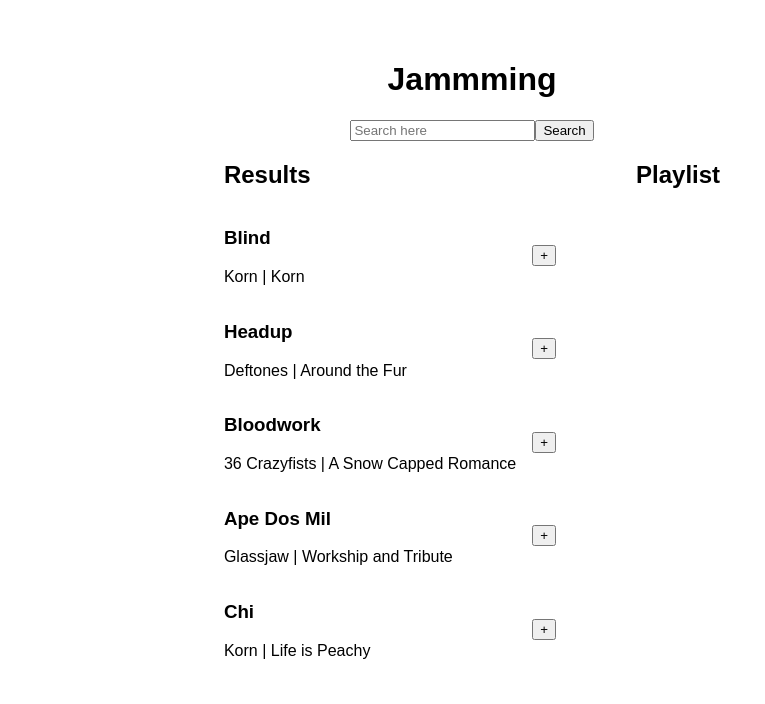
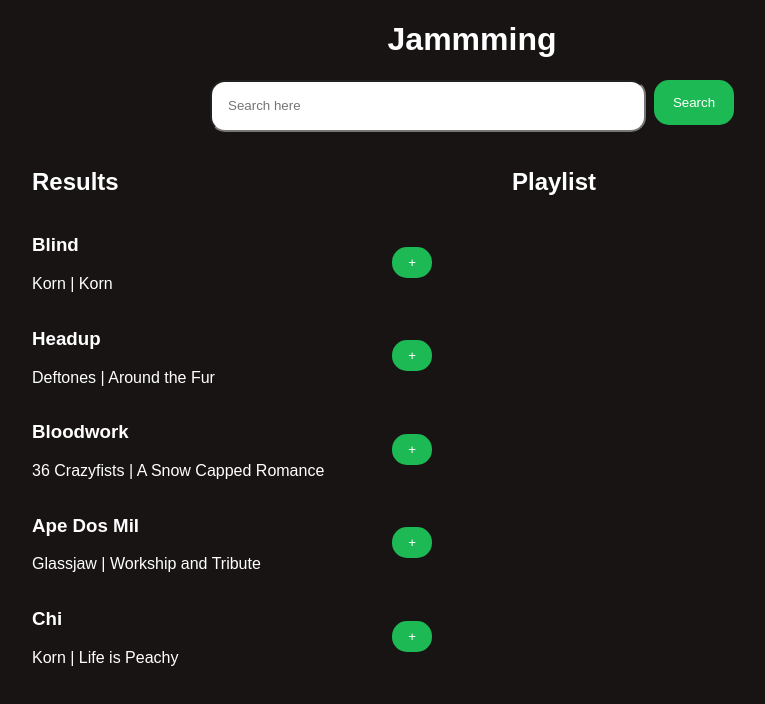
Before and after one commit to educanales/jammming-v2, a React (Vite) app: page / in a window 1280 px wide. Shown: the top 704 px of the page, without its empty margins (168-933 px from the left). Built offline with nearby package versions, Linux system fonts and the light colour scheme.

Commit message:
Add colours to the background, fonts and buttons

```diff
--- a/src/App.css
+++ b/src/App.css
@@ -1,15 +1,45 @@
 #root {
   max-width: 1280px;
   margin: 0 auto;
-  padding: 2rem;
-  /* text-align: center; */
+  padding: 0;
+}
+
+body {
   font-family: sans-serif;
+  background-color: #191414;
+  color: #fff;
+}
+
+button {
+  background-color: #1DB954;
+  color: #fff;
+  padding: 0.5rem 1rem;
+  border-radius: 15px;
+  max-width: 8rem;
+  border: none;
+}
+
+button:hover {
+  color: #191414;
 }
 
 .search-bar {
   margin: 0 auto;
   display: flex;
   justify-content: center;
+  gap: 0.5rem;
+}
+
+.search-bar input {
+  border-radius: 15px;
+  width: 25rem;
+  height: 3rem;
+  padding: 0 1rem;
+}
+
+.search-bar button {
+  height: 2.8rem;
+  width: 5rem;
 }
 
 h1 {
@@ -17,9 +47,11 @@
 }
 
 .main-container {
-  display: flex;
+  display: grid;
+  grid-template-columns: 1fr 1fr;
   gap: 5rem;
-  justify-content: center;
+  margin: 1rem auto;
+  max-width: 55rem;
 }
 
 .container {
```
